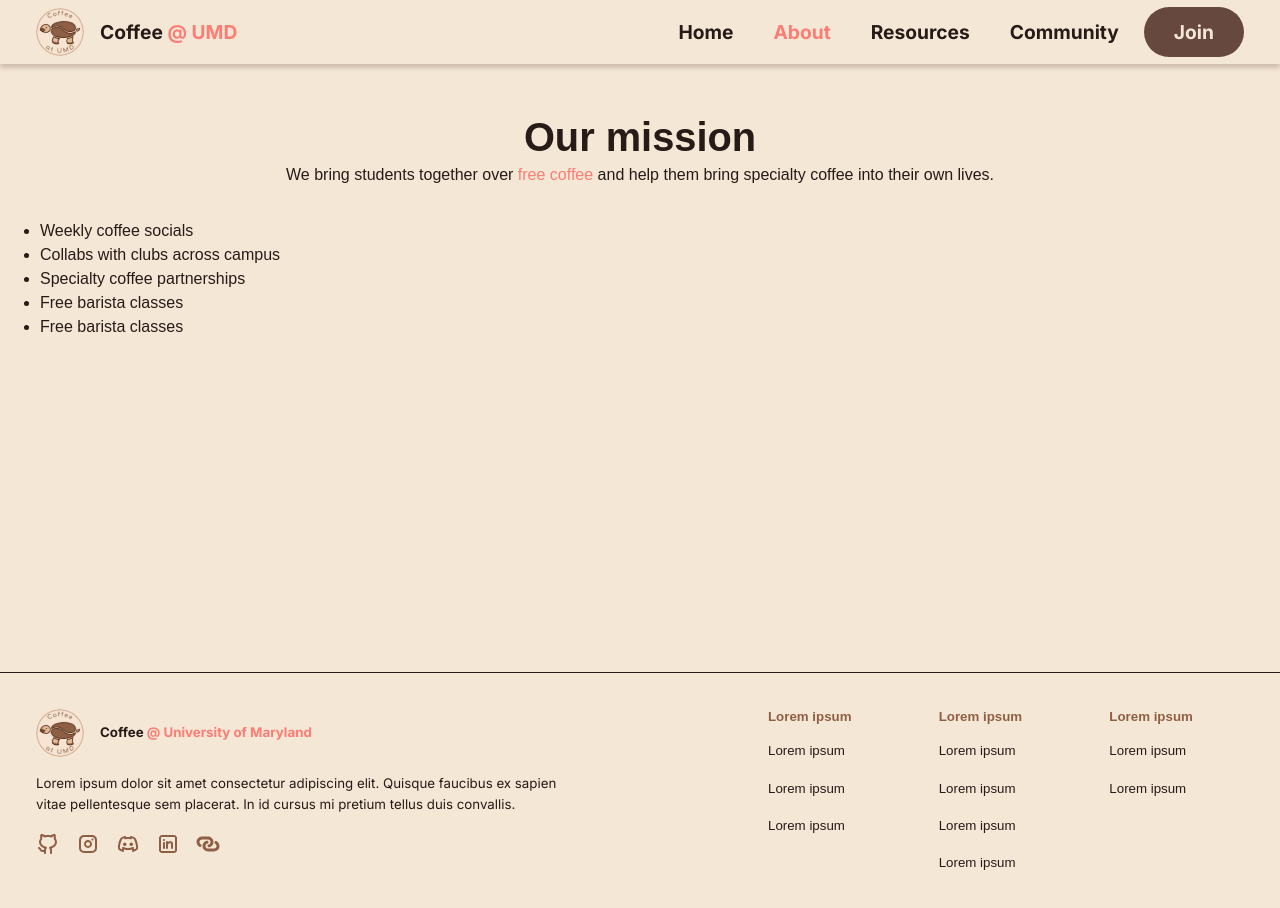
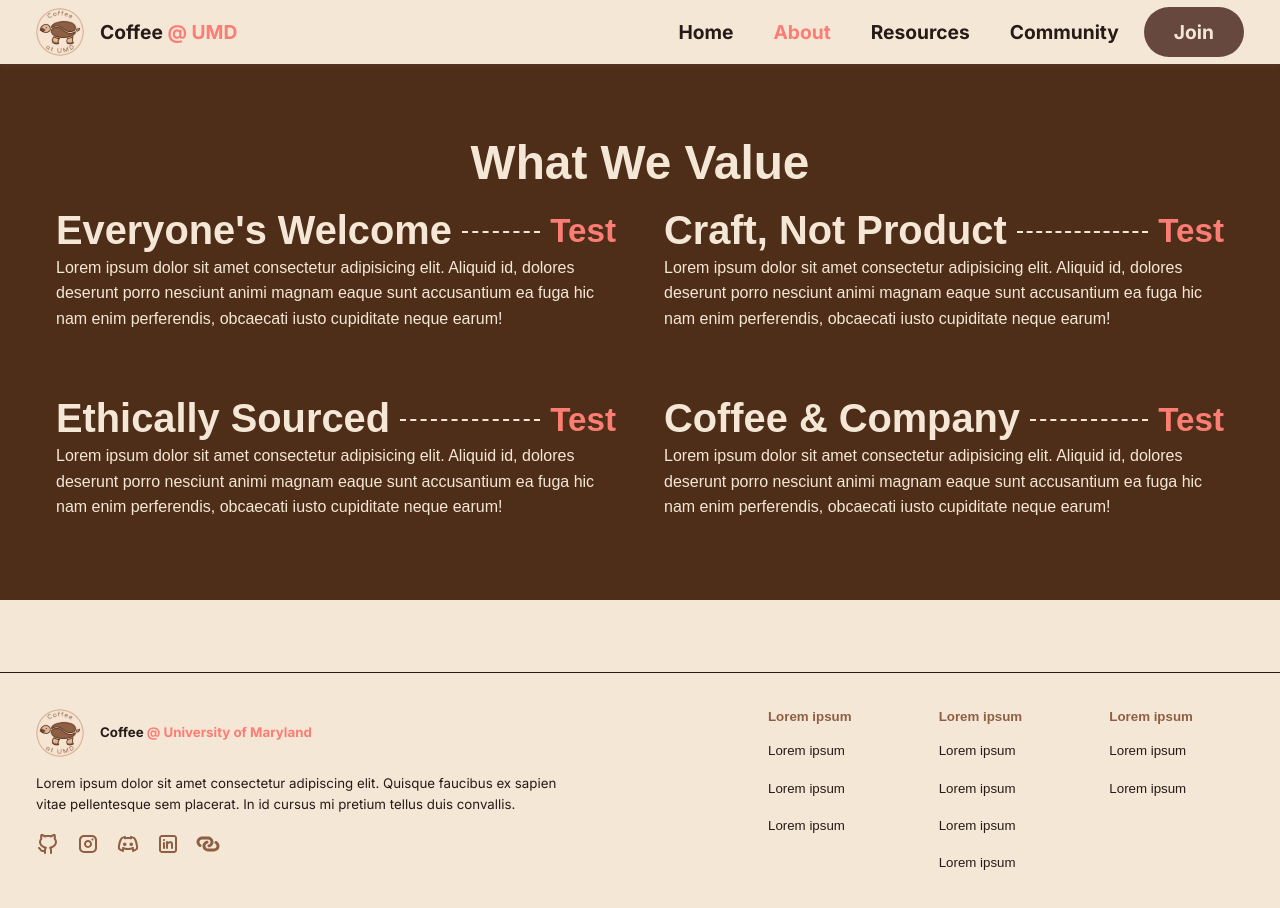
Before and after one commit to Open-Sourcery-UMD/umdcoffee, a React (Vite) app: page /about in a window 1280 px wide. Built offline with nearby package versions, Linux system fonts and the light colour scheme.

Commit message:
Created text elements. Still need icons.

```diff
--- a/src/components/Mission.css
+++ b/src/components/Mission.css
@@ -1 +1,31 @@
 /* Mission styles (ABOUT-2). Only Mission.tsx and its single-use children add rules here. */
+.values-section {
+    background-color: var(--color-secondary);
+    padding: 56px;
+    padding-bottom: 64px;
+    gap: 40px;
+}
+
+.primary-color {
+    color: var(--color-background);
+}
+
+.subheading-color {
+    color: var(--color-accent);
+}
+
+.item-frame {
+    display: grid;
+    grid-template-columns: repeat(2, 1fr);
+    grid-template-rows: repeat(2, 1fr);
+    gap: 48px
+}
+
+.dotted-line {
+    margin-left: 10px;
+    margin-right: 10px;
+    height: 2px;
+    flex-grow: 1;
+    border-bottom: 2px dashed;
+    border-color: var(--color-background)
+}
--- a/src/components/Mission.tsx
+++ b/src/components/Mission.tsx
@@ -1,22 +1,44 @@
 // TODO(ABOUT-2): build the mission statement + "what we do" pills.
 // Root element: <section className="mission">. Renders nothing until built so pages don't shift.
-import Button from './Button';
+import './Mission.css';
+
+interface Props {
+  title: String;
+}
+
+function MenuItem(props: Props) {
+  return (
+    <div>
+      <div style={{ display: 'flex', alignItems: 'center' }}>
+        <h2 className="primary-color" style={{ marginTop: 0 }}>
+          {props.title}
+        </h2>
+        <div className="dotted-line"></div>
+        <h3 className="subheading-color">Test</h3>
+      </div>
+      <p className="primary-color">
+        Lorem ipsum dolor sit amet consectetur adipisicing elit. Aliquid id, dolores deserunt porro
+        nesciunt animi magnam eaque sunt accusantium ea fuga hic nam enim perferendis, obcaecati
+        iusto cupiditate neque earum!
+      </p>
+    </div>
+  );
+}
 
 export default function Mission() {
   return (
     <>
-      <h2 style={{ textAlign: 'center', marginTop: 50 }}>Our mission</h2>
-      <p style={{ textAlign: 'center' }}>
-        We bring students together over <span className="highlight">free coffee</span> and help them
-        bring specialty coffee into their own lives.
-      </p>
-      <ul>
-        <li>Weekly coffee socials</li>
-        <li>Collabs with clubs across campus</li>
-        <li>Specialty coffee partnerships</li>
-        <li>Free barista classes</li>
-        <li>Free barista classes</li>
-      </ul>
+      <section className="values-section">
+        <h1 style={{ textAlign: 'center' }} className="primary-color">
+          What We Value
+        </h1>
+        <div className="item-frame">
+          <MenuItem title="Everyone's Welcome" />
+          <MenuItem title="Craft, Not Product" />
+          <MenuItem title="Ethically Sourced" />
+          <MenuItem title="Coffee & Company" />
+        </div>
+      </section>
     </>
   );
 }
```
